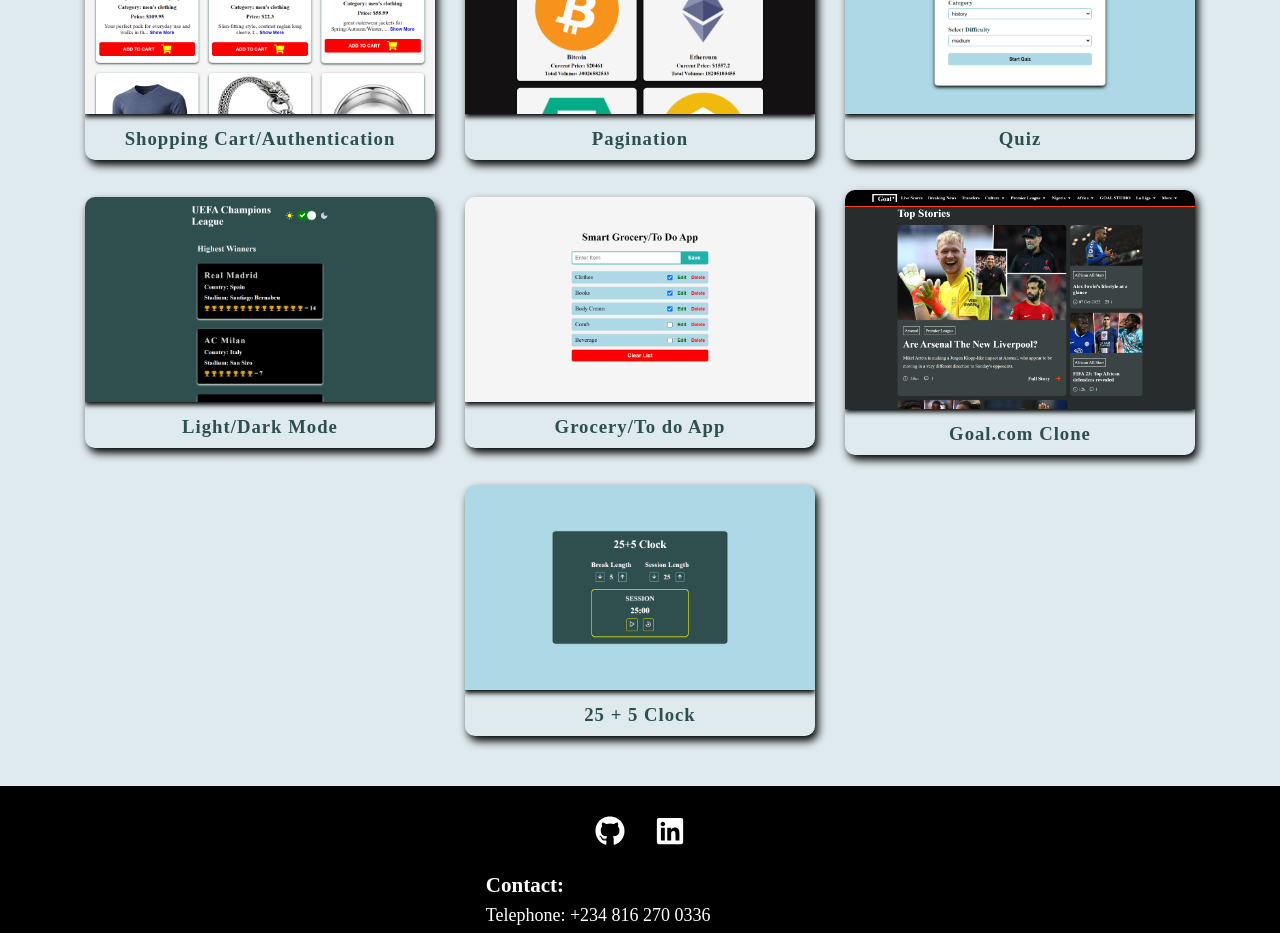
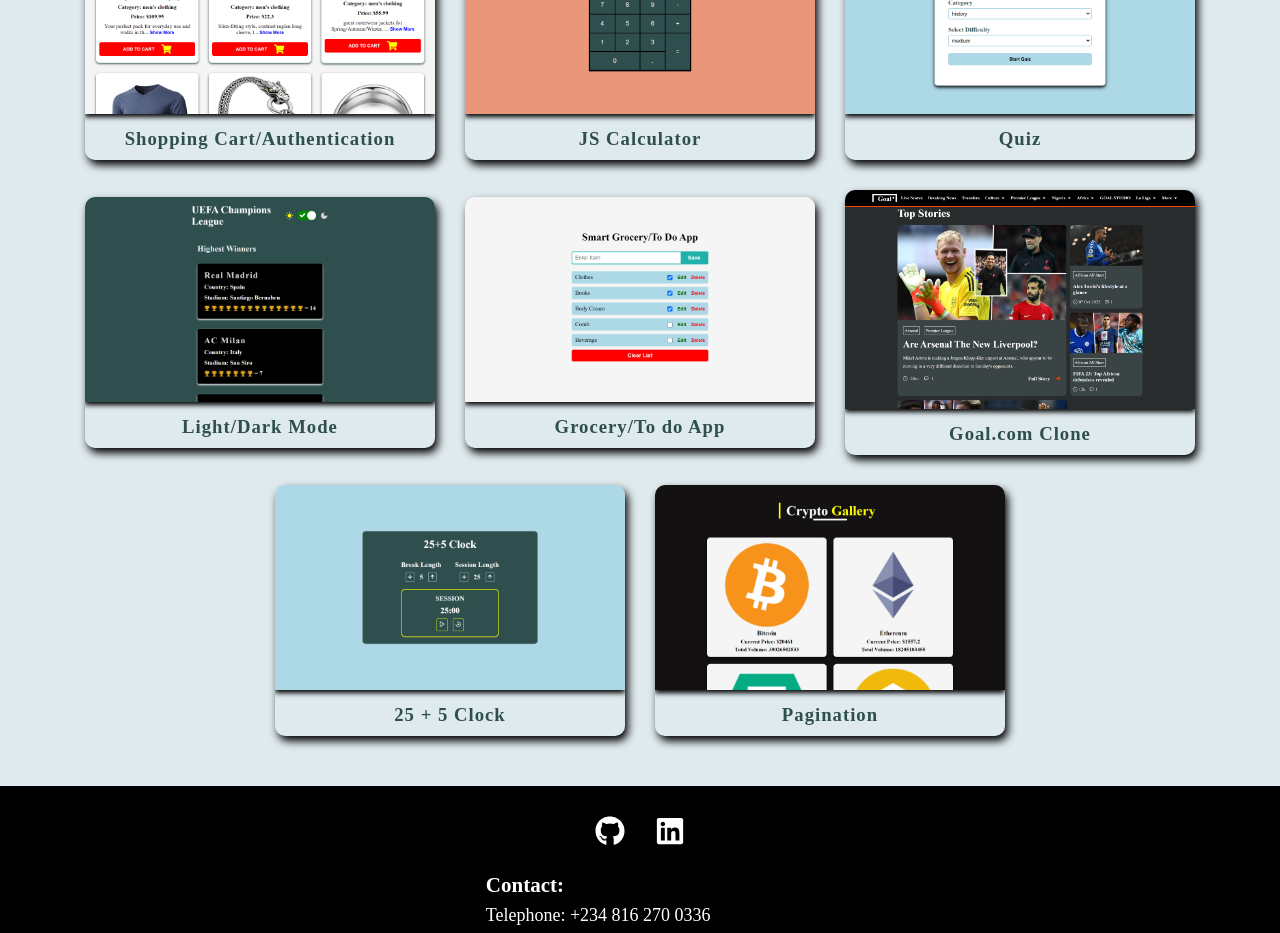
Before and after one commit to GreatnessBarthNathan/PORTFOLIO-PROJECTS, a React (Create React App) app in the folder portfolio/: page / in a window 1280 px wide. Shown: the part 2740-3673 px from the top of the page. Built offline with nearby package versions, Linux system fonts and the light colour scheme.

Commit message:
added javascript calculator project to portfolio

```diff
--- a/portfolio/src/data.js
+++ b/portfolio/src/data.js
@@ -8,6 +8,7 @@
 import groceryApp from "./images/smart-grocery-app.png"
 import goalClone from "./images/goal-clone.png"
 import clock from "./images/25+5-clock.png"
+import calculator from "./images/jscalculator.png"
 
 // import icons
 import html from "./icons/html.png"
@@ -77,9 +78,9 @@
   },
   {
     id: 5,
-    name: "Pagination",
-    url: "https://gbn-pagination.netlify.app/",
-    img: pagination,
+    name: "JS Calculator",
+    url: "https://gbn-jscalculator.netlify.app/",
+    img: calculator,
   },
   {
     id: 6,
@@ -111,4 +112,10 @@
     url: "https://gbn-clock.netlify.app/",
     img: clock,
   },
+  {
+    id: 11,
+    name: "Pagination",
+    url: "https://gbn-pagination.netlify.app/",
+    img: pagination,
+  },
 ]
```
Also changed, not shown: portfolio/src/images/jscalculator.png (added).
